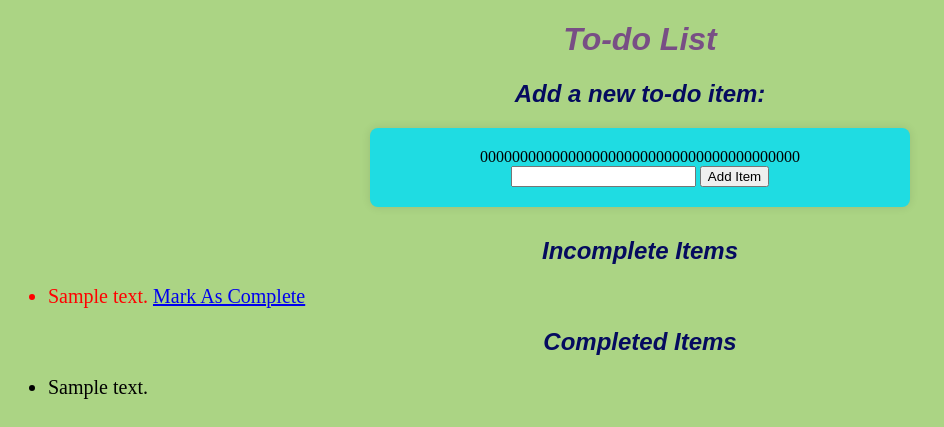
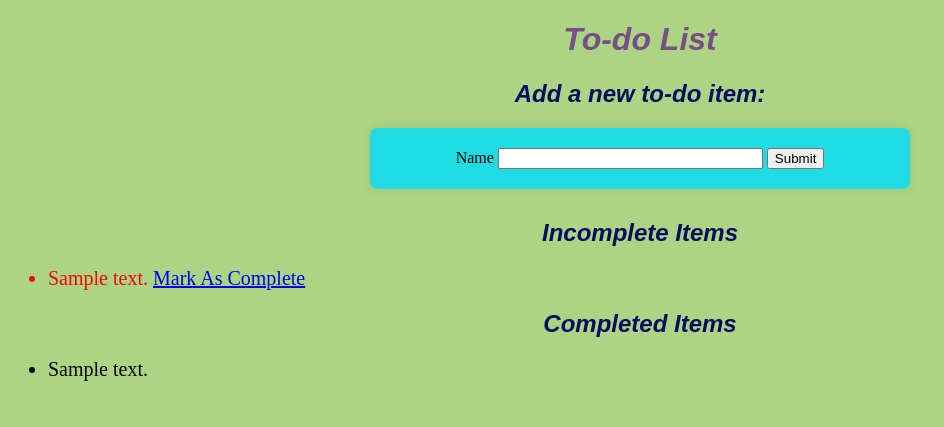
Before and after one commit to cheran99/End-to-End-DevSecOps-Pipeline-with-CI-CD, a Flask app: template app/templates/index.html in a window 1280 px wide. Shown: the top 427 px of the page, without its empty margins (0-944 px from the left). Run offline with Flask 3, Linux system fonts and the light colour scheme; the template is opened without the code that fills it: most values are stand-ins (such as "Sample title", 1, 10 or a date in 2020); form fields are guessed from the names that the template uses.

Commit message:
Update index.html

```diff
--- a/app/templates/index.html
+++ b/app/templates/index.html
@@ -11,9 +11,9 @@
     <div>
         <h2>Add a new to-do item:</h2>
         <form action="{{ url_for('add') }}" method="POST">
-            {{ csrf_token() }}
-            <input type="text" name="to-do item">
-            <input type="submit" value="Add Item" class="button">
+            {{ form.hidden_tag() }}
+            {{ form.name.label }} {{ form.name(size=30) }}
+            {{ form.submit() }}
         </form>
     </div>
     <div>
```
